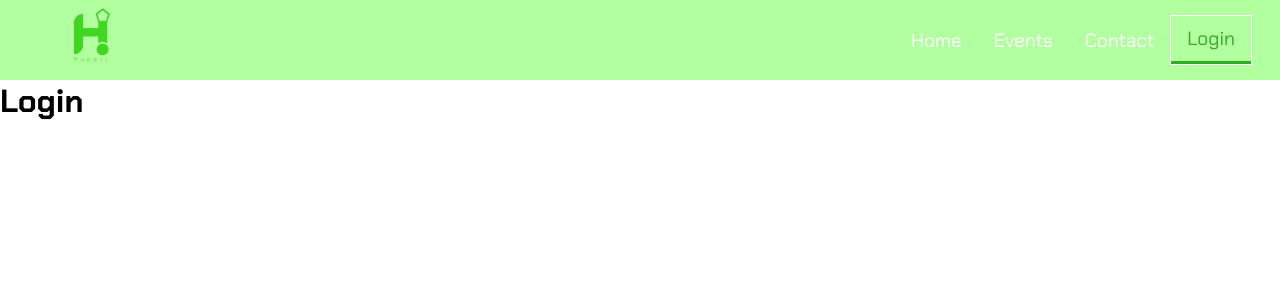
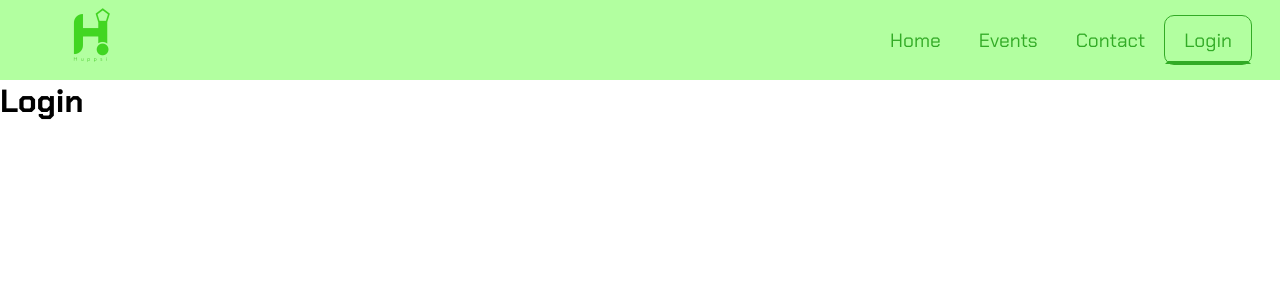
Before and after one commit to LazyBrogrammer/birthday-invitation, a React (Vite) app: page /login in a window 1280 px wide. Shown: the top 300 px of the page. Built offline with nearby package versions, Linux system fonts and the light colour scheme.

Commit message:
restore all files

```diff
--- a/index.html
+++ b/index.html
@@ -5,7 +5,7 @@
     <link rel="icon" type="image/svg+xml" href="/vite.svg" />
     <meta name="viewport" content="width=device-width, initial-scale=1.0" />
     <title>Eventify</title>
-    <link rel="shortcut icon" href="./public/logo.png" type="image/x-icon">
+    <link rel="shortcut icon" href="logo.png" type="image/x-icon">
     <link
             href="https://cdnjs.cloudflare.com/ajax/libs/font-awesome/6.0.0-beta3/css/all.min.css"
             rel="stylesheet"
--- a/src/components/Navbar/Navbar.css
+++ b/src/components/Navbar/Navbar.css
@@ -1,5 +1,3 @@
-/* Navbar.css */
-
 .navbar {
     background: #b2ffa0;
     height: 80px;
@@ -9,7 +7,7 @@
     font-size: 1.2rem;
     position: relative;
     z-index: 1000;
-    color: #9ADE7B;
+    color: #42D623;
 }
 
 .navbar-container .logo {
@@ -48,10 +46,13 @@
 
 .nav-item {
     height: 50px;
+    display: flex;
+    justify-content: center;
+    align-items: center;
 }
 
 .nav-links {
-    color: #fff;
+    color: #32ab26;
     text-decoration: none;
     padding: 0.5rem 1rem;
     height: 100%;
@@ -59,18 +60,18 @@
     align-items: center;
     justify-content: center;
     position: relative;
-    /*border: 3px solid transparent;*/
+    border: 3px solid transparent;
 }
 
 .nav-links:hover::after {
-    /*border-radius: 10px;*/
     width: 100%;
     transition: all 0.3s ease;
 }
 
 .login {
     padding: 0;
-    border: 1px solid #fff;
+    border: 1px solid #32ab26;
+    border-radius: 10px;
 }
 
 .fa-bars,
@@ -80,7 +81,7 @@
 }
 
 .nav-links.active-link {
-    color: #32ab26; /* Example: Tomato color for the active link */
+    color: #32ab26;
     border-bottom: 3px solid #32ab26;
 }
 
@@ -91,8 +92,6 @@
 
     .menu-icon {
         display: flex;
-        /*top: 20px;*/
-        /*right: 20px;*/
         font-size: 1.8rem;
         cursor: pointer;
     }
@@ -109,7 +108,7 @@
         left: -100%;
         opacity: 1;
         transition: all 0.5s ease;
-        background: #88D66C;
+        background: #b2ffa0;
         z-index: 1;
     }
 
@@ -131,7 +130,7 @@
     }
 
     .nav-links.active-link {
-        color: #32ab26; /* Example: Tomato color for the active link */
+        color: #32ab26;
         border-bottom: 0 solid #32ab26;
     }
 }
--- a/src/components/Navbar/Navbar.jsx
+++ b/src/components/Navbar/Navbar.jsx
@@ -1,9 +1,9 @@
-import React, { useState } from "react";
+import { useState } from "react";
 import { Link, useLocation } from "react-router-dom";
 import logo from '../../assets/logo.png';
 import "./Navbar.css";
 
-export const Navbar = ({logo}) => {
+export const Navbar = () => {
     const [click, setClick] = useState(false);
     const location = useLocation();
 
--- a/src/pages/Events/Events.jsx
+++ b/src/pages/Events/Events.jsx
@@ -3,5 +3,5 @@ export const Events = () => {
         <div>
             <h1>Events</h1>
         </div>
-    );
-};
+    )
+}
--- a/src/pages/Login/Login.jsx
+++ b/src/pages/Login/Login.jsx
@@ -1,7 +1,3 @@
 export const Login = () => {
-    return (
-        <div>
-            <h1>Login</h1>
-        </div>
-    );
+  return <h1>Login</h1>;
 };
```
Also changed, not shown: src/App.jsx (+8 -9 lines).
